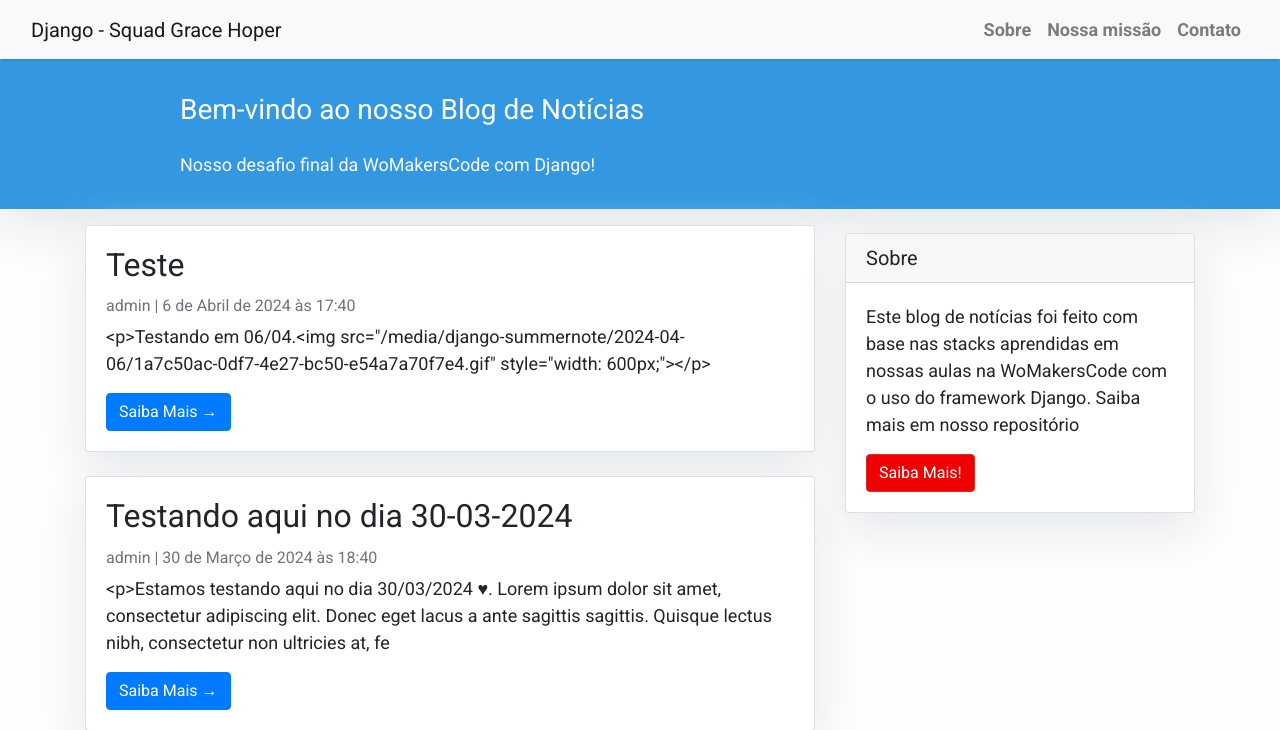
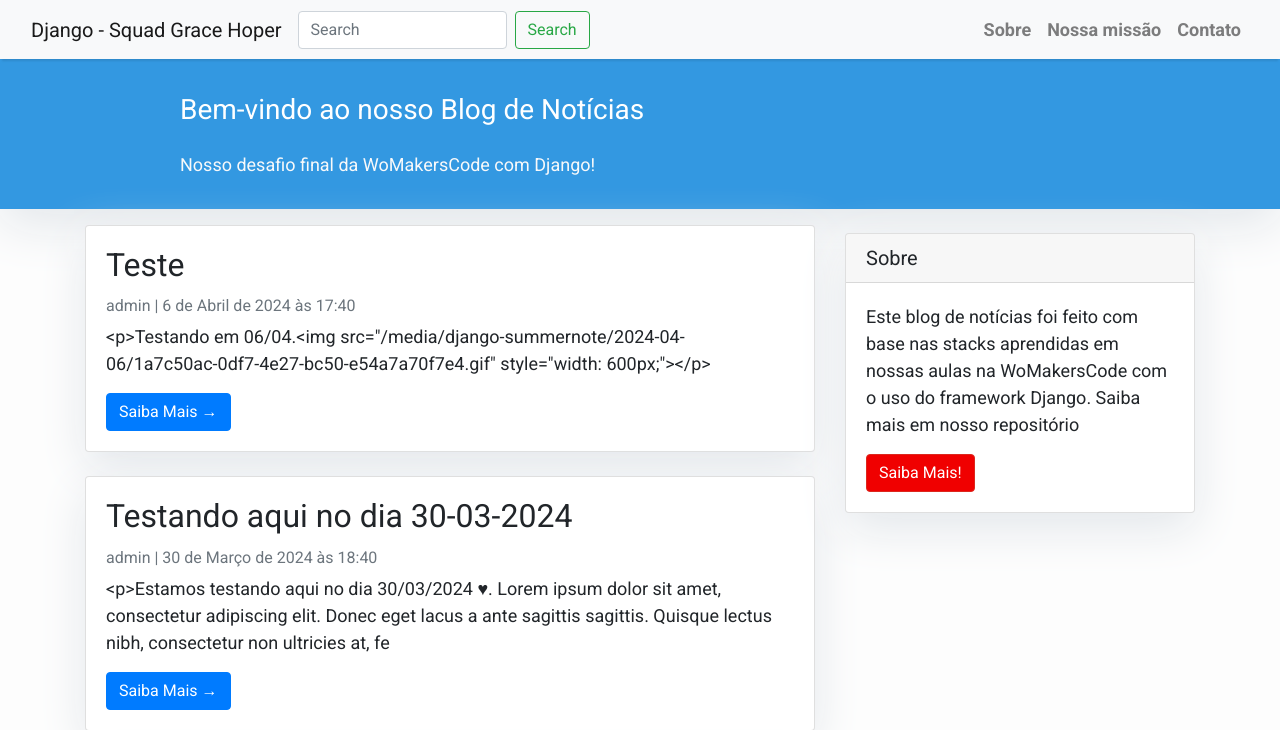
Before and after one commit to anaisateodoro/django-blog-noticias, a Django app: page / in a window 1280 px wide. Shown: the top 730 px of the page. Run offline with Django 5.2, Linux system fonts and the light colour scheme; data comes from the database, SQL or seed files in the repository; some libraries are stand-ins or nearby versions.

Commit message:
:sparkles:WIP: feat: add search

```diff
--- a/blog/urls.py
+++ b/blog/urls.py
@@ -14,9 +14,9 @@ sitemaps = {
 
 urlpatterns = [
     path('', views.PostList.as_view(), name='home'),
+    path('search/', views.search, name='search'),
     path('<slug:slug>/', views.post_detail, name='post_detail'),
     path('summernote/', include('django_summernote.urls')),
     path('feed/rss',LatestPostFeed(), name='post_feed'),
     path("sitemap.xml", sitemap, {"sitemaps": sitemaps}, name="sitemap"),
-
 ]
--- a/blog/views.py
+++ b/blog/views.py
@@ -4,6 +4,7 @@ from .models import Post
 from .forms import CommentForm
 from django.views.decorators.http import require_POST
 from django.shortcuts import render, redirect
+from django.db.models import Q
 
 
 
@@ -32,6 +33,11 @@ def post_detail(request, slug):
         'comment_form': comment_form,
     })
 
+def search(request):
+    query = request.GET.get('q')
+    results = Post.objects.filter(Q(title__icontains=query) | Q(content__icontains=query))
+    return render(request, 'search_results.html', {'results': results})
+
 @require_POST
 def post_comment(request, slug):
     post = Post.objects.get(slug=slug)
--- a/templates/base.html
+++ b/templates/base.html
@@ -85,6 +85,10 @@
           >
             <span class="navbar-toggler-icon"></span>
           </button>
+          <form class="form-inline my-2 my-lg-0" action="{% url 'search' %}" method="get">
+            <input class="form-control mr-sm-2" type="search" placeholder="Search" aria-label="Search" name="q">
+            <button class="btn btn-outline-success my-2 my-sm-0" type="submit">Search</button>
+          </form>
           <div class="collapse navbar-collapse" id="navbarResponsive">
             <ul class="navbar-nav ml-auto">
               <li class="nav-item text-black">
```
Also changed, not shown: templates/search_results.html (added, +40 -0 lines).
